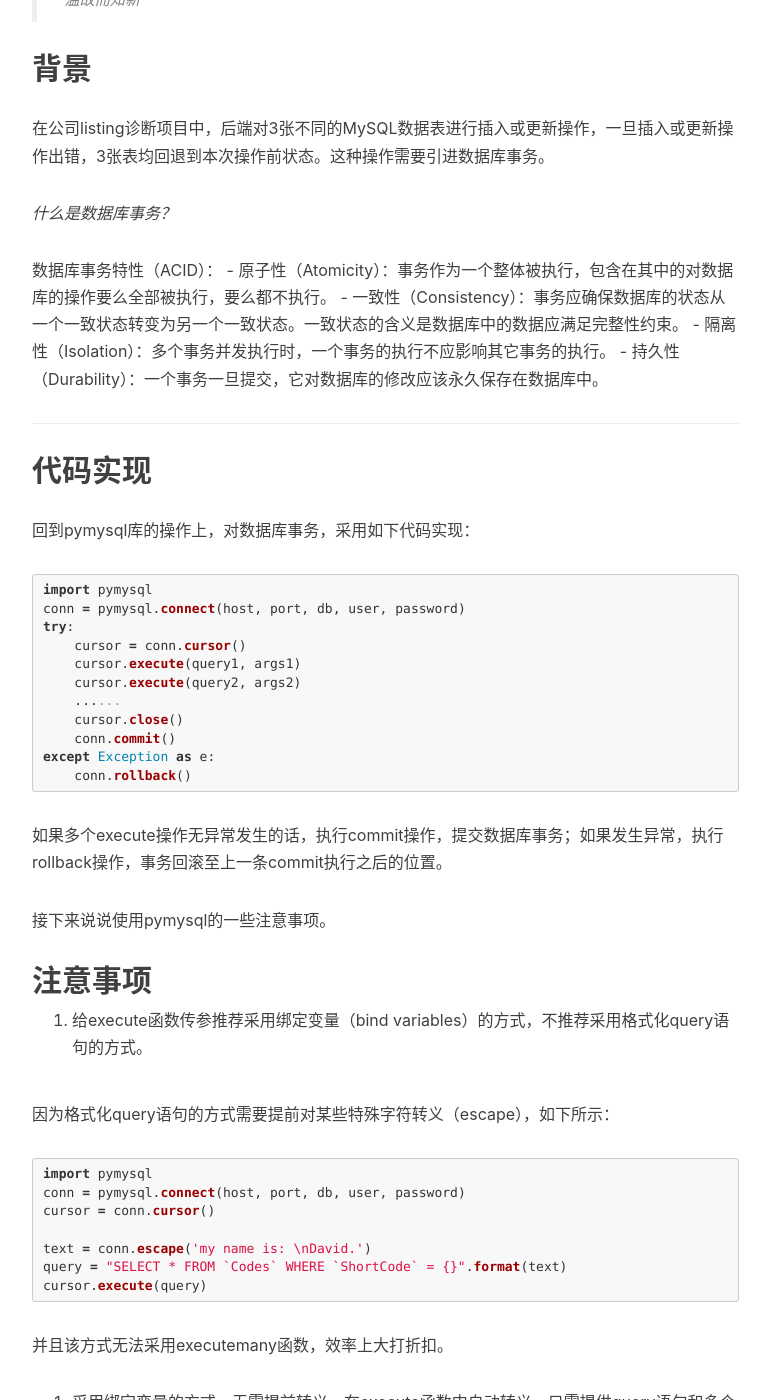
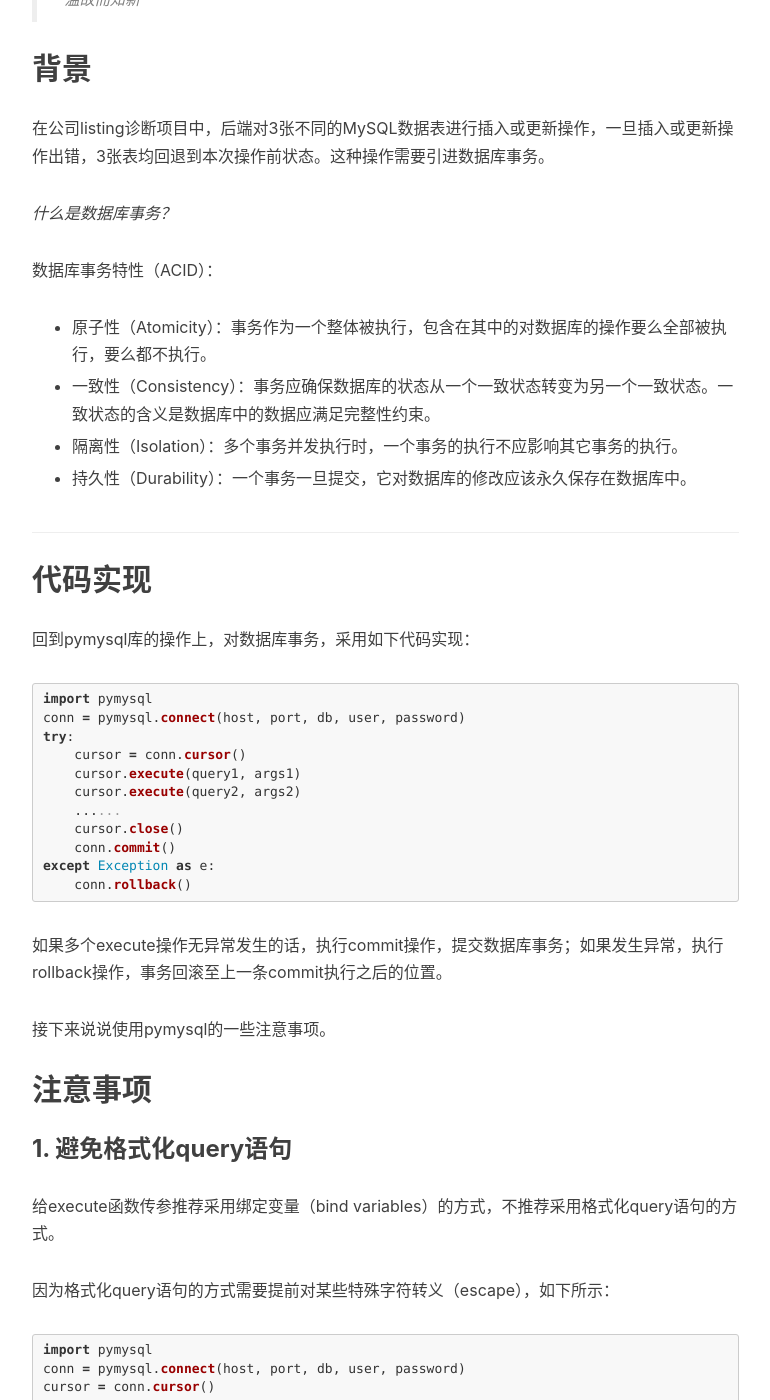
Before and after one commit to DavidLin3/DavidLin3.github.io, a Jekyll site: the page built from _posts/2019-06-26-mysql-transaction.markdown, in a window 1280 px wide and 1400 px high, scrolled down 586 px. Shown: the whole window, without its empty margins (233-1003 px from the left). Built offline with Jekyll 4.4.1, drawn with Linux system fonts in a browser that asks for light colours; nearby versions of some CDN libraries; comment, search, counter and statistics services are not loaded; some of the changed text lies outside the part shown.

Commit message:
adjust blog

```diff
--- a/_posts/2019-06-26-mysql-transaction.markdown
+++ b/_posts/2019-06-26-mysql-transaction.markdown
@@ -19,10 +19,14 @@ tags:
 *什么是数据库事务？*
 
 数据库事务特性（ACID）：
-    - 原子性（Atomicity）：事务作为一个整体被执行，包含在其中的对数据库的操作要么全部被执行，要么都不执行。
-    - 一致性（Consistency）：事务应确保数据库的状态从一个一致状态转变为另一个一致状态。一致状态的含义是数据库中的数据应满足完整性约束。
-    - 隔离性（Isolation）：多个事务并发执行时，一个事务的执行不应影响其它事务的执行。
-    - 持久性（Durability）：一个事务一旦提交，它对数据库的修改应该永久保存在数据库中。
+
+- 原子性（Atomicity）：事务作为一个整体被执行，包含在其中的对数据库的操作要么全部被执行，要么都不执行。
+
+- 一致性（Consistency）：事务应确保数据库的状态从一个一致状态转变为另一个一致状态。一致状态的含义是数据库中的数据应满足完整性约束。
+
+- 隔离性（Isolation）：多个事务并发执行时，一个事务的执行不应影响其它事务的执行。
+
+- 持久性（Durability）：一个事务一旦提交，它对数据库的修改应该永久保存在数据库中。
 
 
 ---
@@ -52,7 +56,9 @@ except Exception as e:
 ## 注意事项
 
 
-1. 给execute函数传参推荐采用绑定变量（bind variables）的方式，不推荐采用格式化query语句的方式。
+### 1. 避免格式化query语句
+
+给execute函数传参推荐采用绑定变量（bind variables）的方式，不推荐采用格式化query语句的方式。
 
 因为格式化query语句的方式需要提前对某些特殊字符转义（escape），如下所示：
 
@@ -96,7 +104,9 @@ cursor.executemany(query, args)
 综上，采用绑定变量而不是格式化query语句，是更好的实践方式。
 
 
-3. execute是I/O操作，大批量执行很耗时，可采用gevent库，执行异步操作，提升效率。
+### 3. 异步执行execute语句
+
+execute是I/O操作，大批量执行很耗时，可采用gevent库，执行异步操作，提升效率。
 
 execute执行命令应放入gevent.queue中，否则*gevent killed greenlet causes pymysql to continue on the broken connection*，导致异常RuntimeError: reentrant call inside <_io.BufferedReader> exception thrown。
 
@@ -104,11 +114,11 @@ execute执行命令应放入gevent.queue中，否则*gevent killed greenlet caus
 ## 参考资料
 
 > [彻底理解数据库事务](https://www.hollischuang.com/archives/898)
-
+>
 > [How can I escape the input to a MySQL db in Python3?](https://stackoverflow.com/questions/11363335/how-can-i-escape-the-input-to-a-mysql-db-in-python3)
-
+>
 > [利用python 实现快速插入300万行数据](https://blog.51cto.com/haowen/2139510)
-
+>
 > [RuntimeError: reentrant call inside <_io.BufferedReader> exception thrown](https://github.com/PyMySQL/PyMySQL/issues/260)
-
+>
 > Python Cookbook, 3th, page 197
```
Also changed, not shown: other parts of _posts/2019-06-26-mysql-transaction.markdown (+3 -1 lines).
